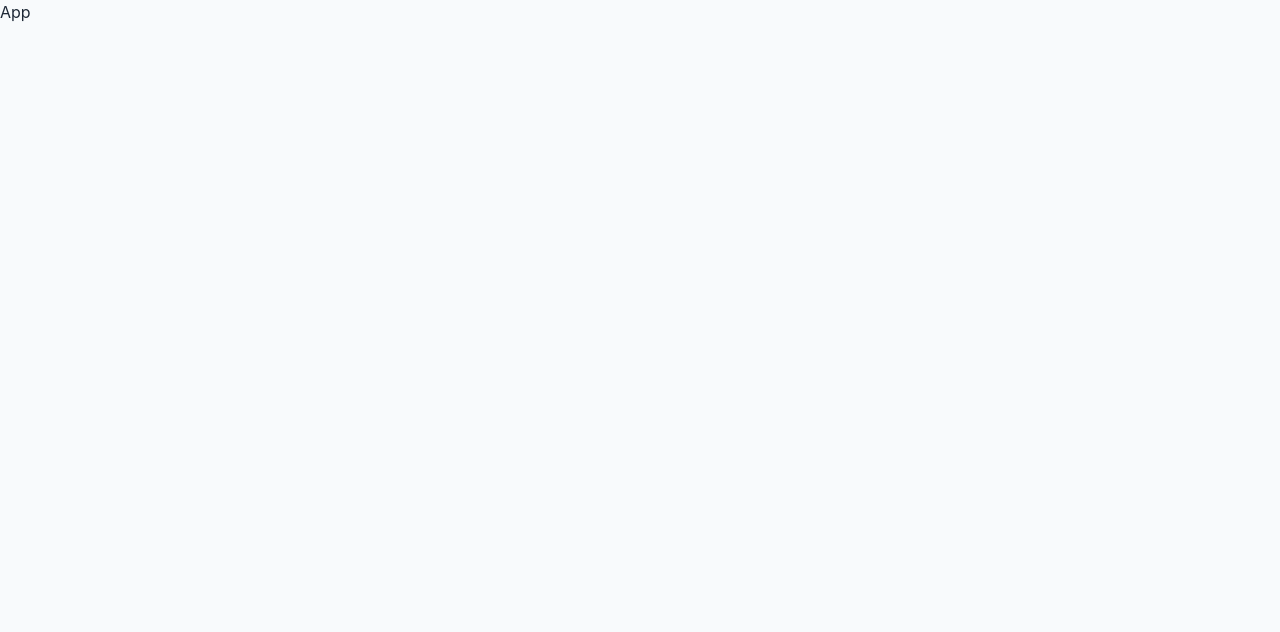
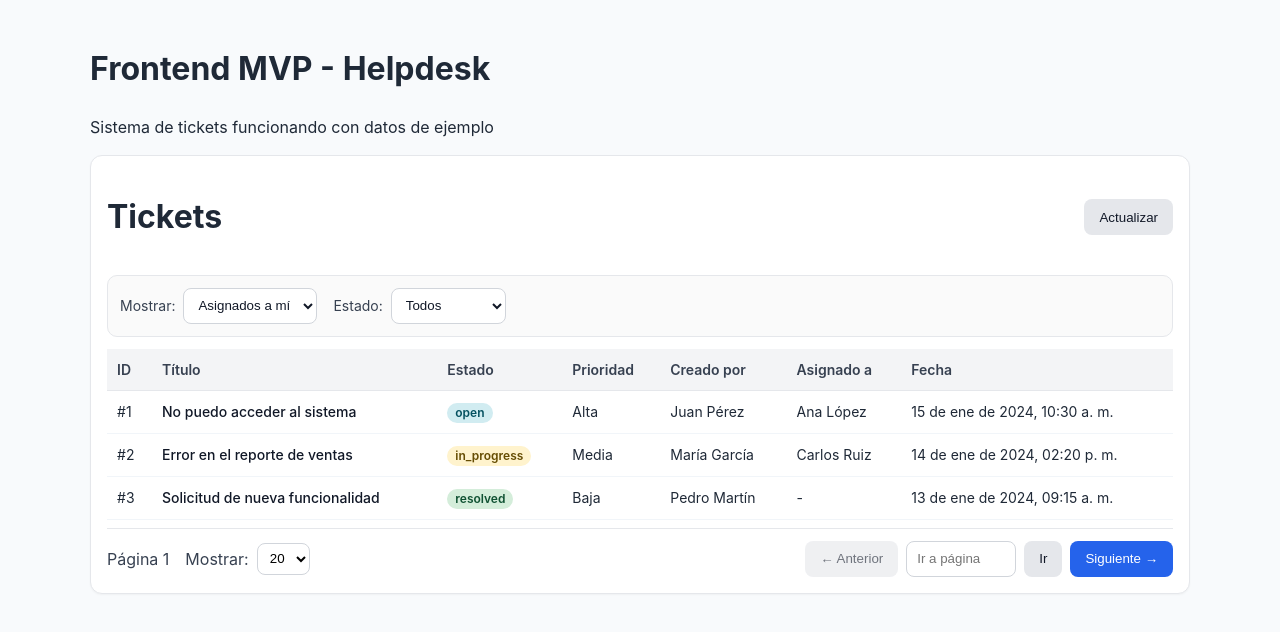
Before and after one commit to SantiagoMasco/THP-2-TP-FINAL, a React (Vite) app in the folder frontend/: page / in a window 1280 px wide. Shown: the top 632 px of the page. Built offline with nearby package versions, Linux system fonts and the light colour scheme.

Commit message:
fix: complete working MVP frontend with all components integrated

```diff
--- a/frontend/src/App.jsx
+++ b/frontend/src/App.jsx
@@ -1,4 +1,92 @@
-// TODO: Implementar componente App principal
+import React from 'react';
+import { Filters } from './components/Filters.jsx';
+import { TicketTable } from './components/TicketTable.jsx';
+import { Pagination } from './components/Pagination.jsx';
+
+/**
+ * Componente raíz de la aplicación
+ */
 export const App = () => {
-  return <div>App</div>;
+  // Estados de prueba para los filtros
+  const [scope, setScope] = React.useState('assigned');
+  const [status, setStatus] = React.useState('');
+  const [page, setPage] = React.useState(1);
+  const [pageSize, setPageSize] = React.useState(20);
+
+  // Datos de ejemplo para mostrar la tabla
+  const mockTickets = [
+    {
+      id: 1,
+      title: "No puedo acceder al sistema",
+      status: "open",
+      priority: "Alta",
+      createdBy: { name: "Juan Pérez", email: "juan@ejemplo.com" },
+      assignedTo: { name: "Ana López", email: "ana@ejemplo.com" },
+      createdAt: "2024-01-15T10:30:00Z"
+    },
+    {
+      id: 2,
+      title: "Error en el reporte de ventas",
+      status: "in_progress",
+      priority: "Media",
+      createdBy: { name: "María García", email: "maria@ejemplo.com" },
+      assignedTo: { name: "Carlos Ruiz", email: "carlos@ejemplo.com" },
+      createdAt: "2024-01-14T14:20:00Z"
+    },
+    {
+      id: 3,
+      title: "Solicitud de nueva funcionalidad",
+      status: "resolved",
+      priority: "Baja",
+      createdBy: { name: "Pedro Martín", email: "pedro@ejemplo.com" },
+      assignedTo: null,
+      createdAt: "2024-01-13T09:15:00Z"
+    }
+  ];
+
+  const handleTicketSelect = (ticket) => {
+    alert(`Ticket seleccionado: ${ticket.title}`);
+  };
+
+  return (
+    <div className="app">
+      <div className="page">
+        <div className="page-content">
+          <h1>Frontend MVP - Helpdesk</h1>
+          <p>Sistema de tickets funcionando con datos de ejemplo</p>
+
+          <div className="tickets-container">
+            <div className="tickets-header">
+              <h1>Tickets</h1>
+              <button className="btn btn-secondary">Actualizar</button>
+            </div>
+
+            <Filters
+              scope={scope}
+              status={status}
+              onChangeScope={setScope}
+              onChangeStatus={setStatus}
+            />
+
+            <TicketTable
+              items={mockTickets}
+              onSelect={handleTicketSelect}
+            />
+
+            <Pagination
+              page={page}
+              pageSize={pageSize}
+              hasNext={true}
+              onPrev={() => setPage(Math.max(1, page - 1))}
+              onNext={() => setPage(page + 1)}
+              onChangePageSize={setPageSize}
+              onGoToPage={setPage}
+            />
+
+
+          </div>
+        </div>
+      </div>
+    </div>
+  );
 };
--- a/frontend/src/main.jsx
+++ b/frontend/src/main.jsx
@@ -1,6 +1,6 @@
 import React from 'react'
 import ReactDOM from 'react-dom/client'
-import { App } from './App.jsx'
+import { App } from './app.jsx'
 import './styles/global.css'
 
 ReactDOM.createRoot(document.getElementById('root')).render(
```
